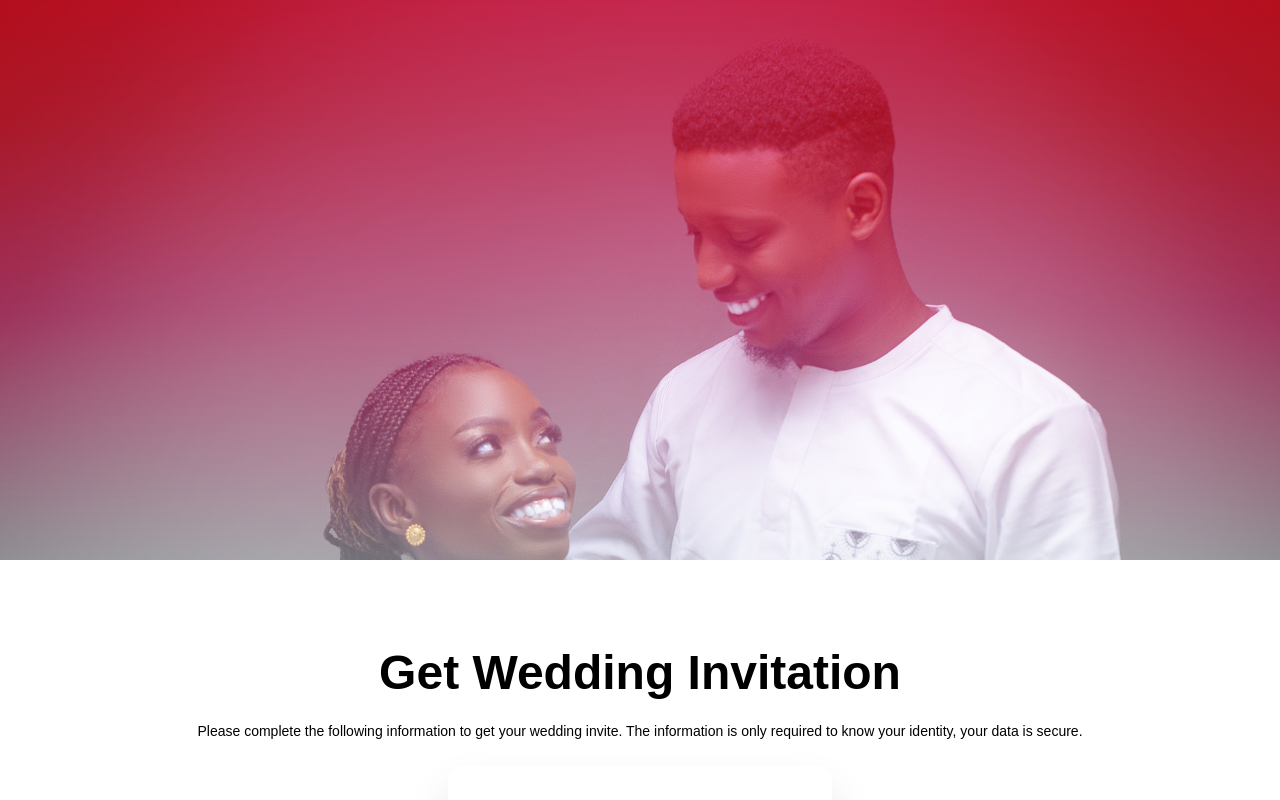
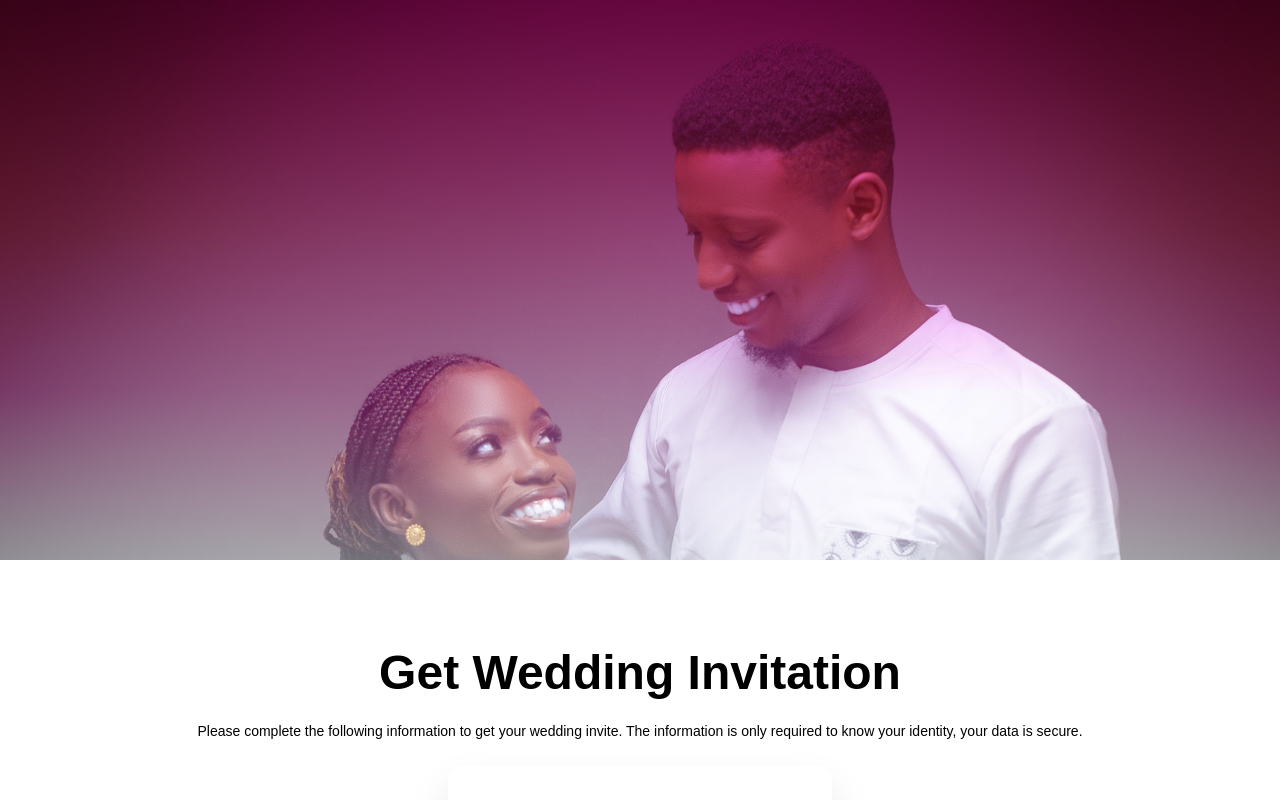
Before and after one commit to SAM-BAMKOLE/IfeEni25, a Vue app: page /get-invitation in a window 1280 px wide. Shown: the top 800 px of the page. Built offline with nearby package versions, Linux system fonts and the light colour scheme.

Commit message:
color and spelling corrections

```diff
--- a/src/pages/GetInvitationPage.vue
+++ b/src/pages/GetInvitationPage.vue
@@ -26,7 +26,7 @@ const handleSubmit = () => {
 <template>
     <div class="">
         <div
-            class="w-full h-[70vh] -z-10 bg-[url('/photoshoot-3.jpg'),linear-gradient(180deg,_#FF206AAA,_rgba(255,255,255,0.4))] bg-blend-overlay bg-no-repeat bg-top bg-cover"></div>
+            class="w-full h-[70vh] -z-10 bg-[url('/photoshoot-3.jpg'),linear-gradient(180deg,_#8E095C,_rgba(255,255,255,0.4))] bg-blend-overlay bg-no-repeat bg-top bg-cover"></div>
         <div class="hero bg-base-200 min-h-screen text-center">
             <div class="">
                 <div class="text-center">
--- a/src/pages/HomePage.vue
+++ b/src/pages/HomePage.vue
@@ -161,7 +161,7 @@ const handleSubmit = () => {
                                     class="rounded-full inline-block bg-secondary w-2 h-2 ml-2"></div>
                             </li>
                             <li class="capitalize text-white">
-                                text-white
+                                White
                                 <div
                                     class="rounded-full inline-block bg-primary w-2 h-2 ml-2"></div>
                             </li>
```
